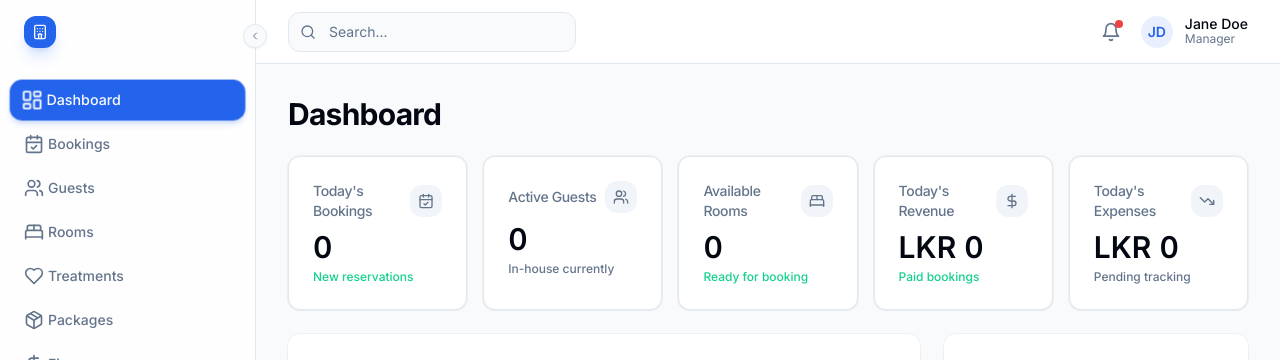
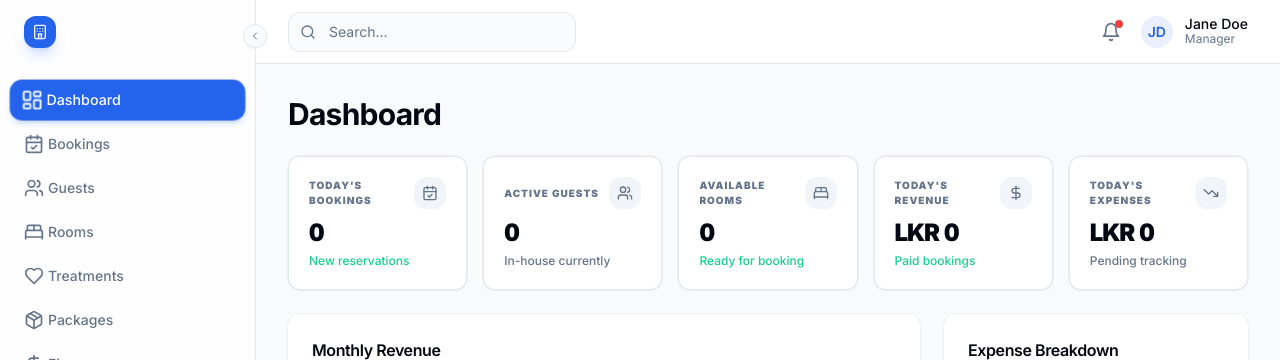
Before and after one commit to Deneth0077/Hotel_finance_management_Application, a Next.js app: page / in a window 1280 px wide. Shown: the top 360 px of the page. Built offline with nearby package versions, Linux system fonts and the light colour scheme; no server answers; the database is empty.

Commit message:
fix: financial values layout in guest overview (prevent card overflow)

```diff
--- a/src/app/(dashboard)/guests/page.tsx
+++ b/src/app/(dashboard)/guests/page.tsx
@@ -305,7 +305,7 @@ export default function GuestsPage() {
                 <div className="p-6">
                   {activeTab === "overview" && (
                     <div className="space-y-6">
-                      <div className="grid grid-cols-1 md:grid-cols-4 gap-4">
+                      <div className="grid grid-cols-2 lg:grid-cols-4 gap-4">
                         <MetricCard title="Total Package" value={formatLKR(finances.total)} icon={<CreditCard className="text-blue-500" />} className="bg-blue-50/50" />
                         <MetricCard title="Room Revenue" value={formatLKR(finances.room)} icon={<Calendar className="text-indigo-500" />} />
                         <MetricCard title="Wellness Share" value={formatLKR(finances.treatments)} icon={<Stethoscope className="text-rose-500" />} />
--- a/src/components/dashboard/MetricCard.tsx
+++ b/src/components/dashboard/MetricCard.tsx
@@ -31,14 +31,14 @@ export function MetricCard({ title, value, change, changeType = "neutral", icon:
   };
 
   return (
-    <div className={`rounded-xl bg-card p-6 shadow-card border ${className || ""}`}>
+    <div className={`rounded-xl bg-card p-4 md:p-5 shadow-card border overflow-hidden ${className || ""}`}>
       <div className="flex items-center justify-between">
-        <h3 className="text-sm font-medium text-muted-foreground">{title}</h3>
+        <h3 className="text-[10px] font-black uppercase tracking-widest text-muted-foreground">{title}</h3>
         <div className="rounded-lg bg-muted p-2">
           {renderIcon()}
         </div>
       </div>
-      <p className="mt-2 text-3xl font-semibold tabular-nums">{value}</p>
+      <p className="mt-2 text-xl md:text-2xl font-black tabular-nums tracking-tighter truncate" title={value}>{value}</p>
       {change && (
         <p className={`mt-1 text-xs font-medium ${
           changeType === "positive" ? "text-secondary" : changeType === "negative" ? "text-destructive" : "text-muted-foreground"
```
Also changed, not shown: 1 other file (tests, documents, lock files or other folders).
